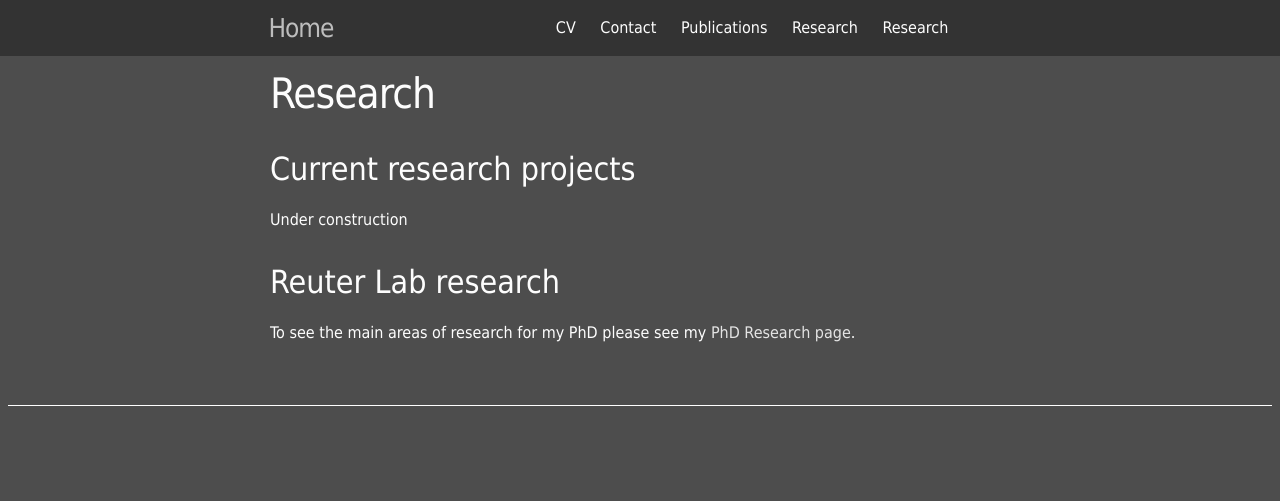
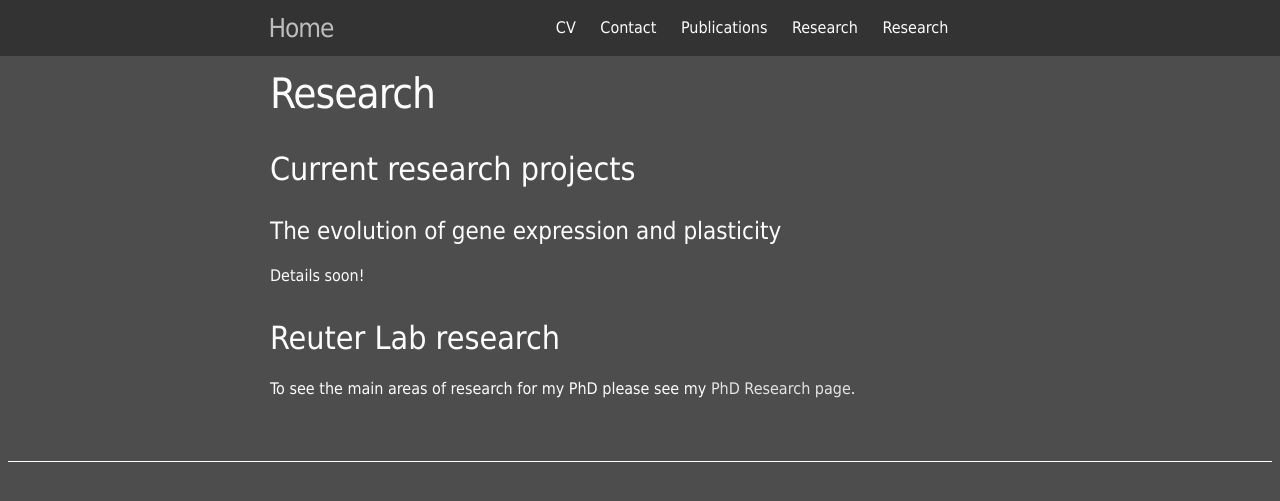
Before and after one commit to Mark-Stephen-Hill/Mark-Stephen-Hill.github.io, a Jekyll site: the page built from Research.md, in a window 1280 px wide. Shown: the top 501 px of the page. Built offline with Jekyll 4.4.1, drawn with Linux system fonts in a browser that asks for light colours.

Commit message:
update research

```diff
--- a/Research.md
+++ b/Research.md
@@ -17,7 +17,8 @@ permalink: /research/
 
 <h2>Current research projects</h2>
 
-Under construction
+<h1>The evolution of gene expression and plasticity</h1>
+Details soon!
 
 <h2>Reuter Lab research</h2>
 To see the main areas of research for my PhD please see my <a class="page-link" href="/phd_research/">PhD Research page</a>.
```
